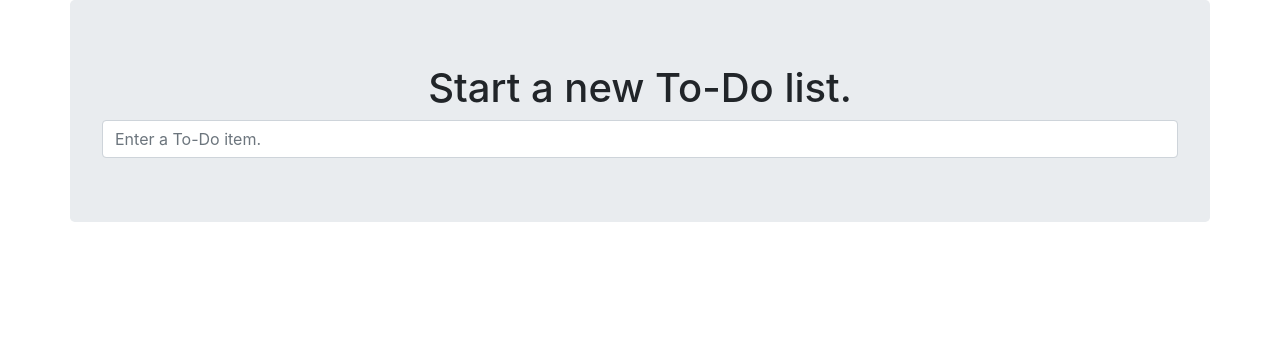
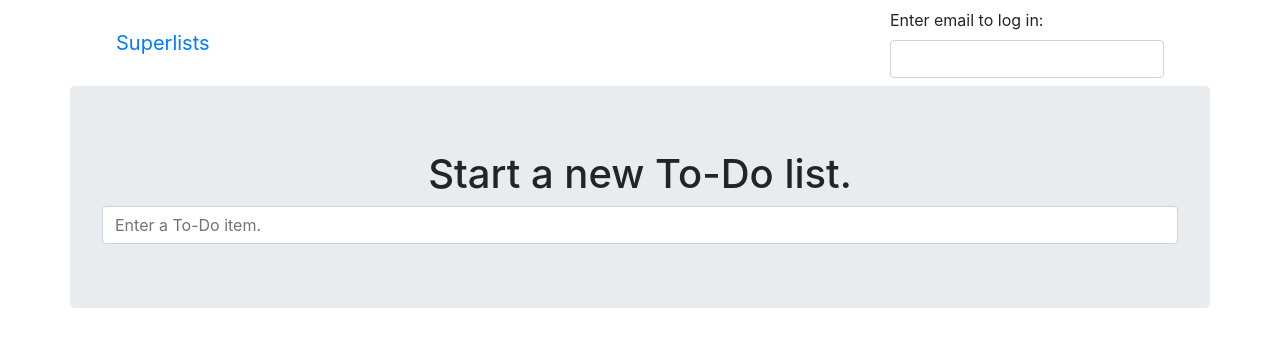
Before and after one commit to ForisTale/Django_TDD, a Django app: page / in a window 1280 px wide. Shown: the top 347 px of the page. Run offline with Django 3.2, Linux system fonts and the light colour scheme; some libraries are stand-ins or nearby versions.

Commit message:
change email field to unique and make model Token, add simple navbar

```diff
--- a/lists/templates/lists/base.html
+++ b/lists/templates/lists/base.html
@@ -11,6 +11,18 @@
 </head>
 <body>
 <div class="container">
+
+<div class="navbar navbar-default" role="navigation">
+    <div class="container-fluid">
+        <a class="navbar-brand" href="/">Superlists</a>
+        <form class="navbar-form navbar-right" method="POST" action="#">
+            <label for="id_email">Enter email to log in:</label>
+            <input class="form-control" name="email" id="id_email" type="email" />
+            {% csrf_token %}
+        </form>
+    </div>
+</div>
+
 
 <div class="row">
     <div class="col-md-12 jumbotron">
```
Also changed, not shown: accounts/models.py (+7 -1 lines), accounts/tests/test_models.py (+9 -6 lines), accounts/migrations/0001_initial.py (added), accounts/migrations/0002_token.py (added). Lines whose indentation alone changed are shown as unchanged.
